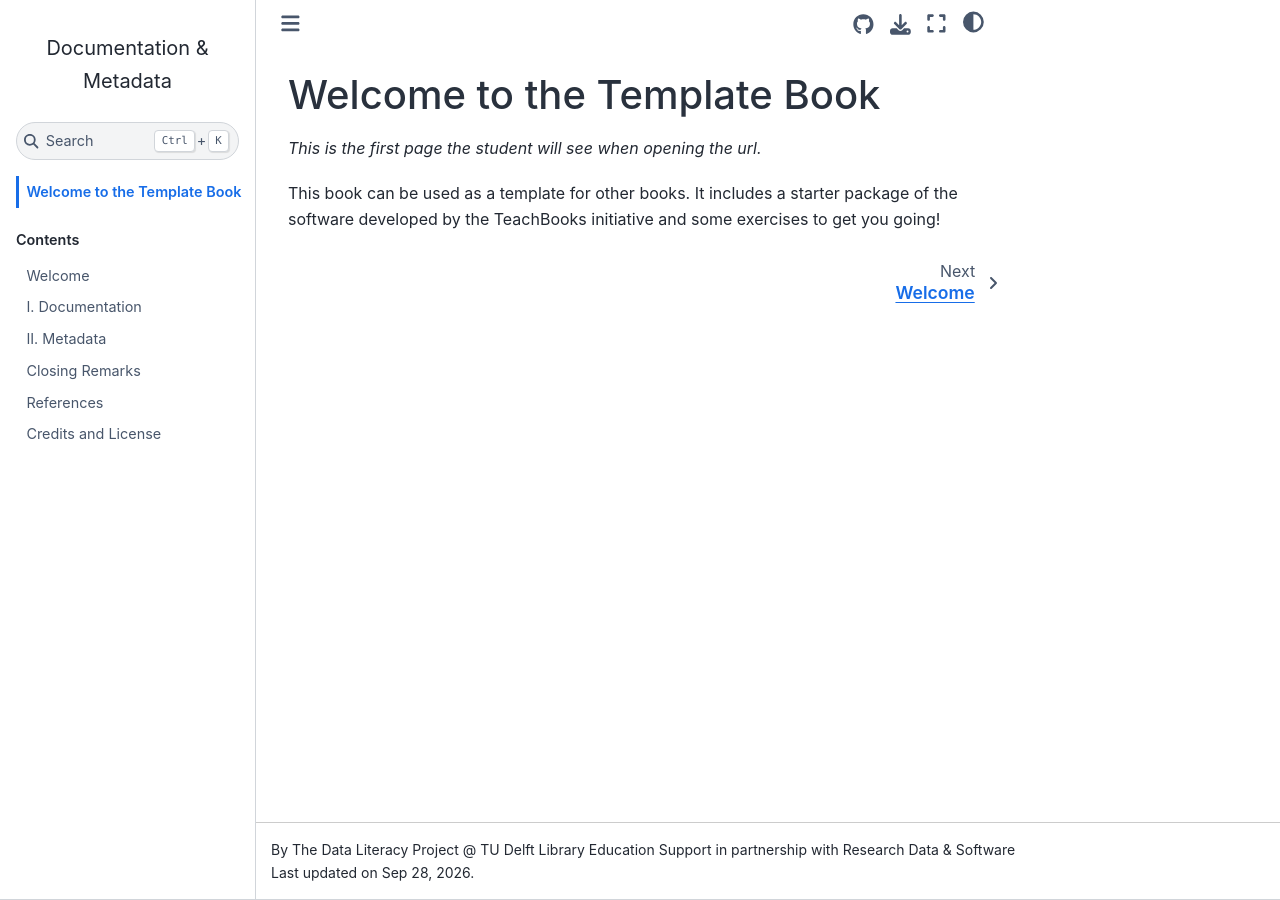
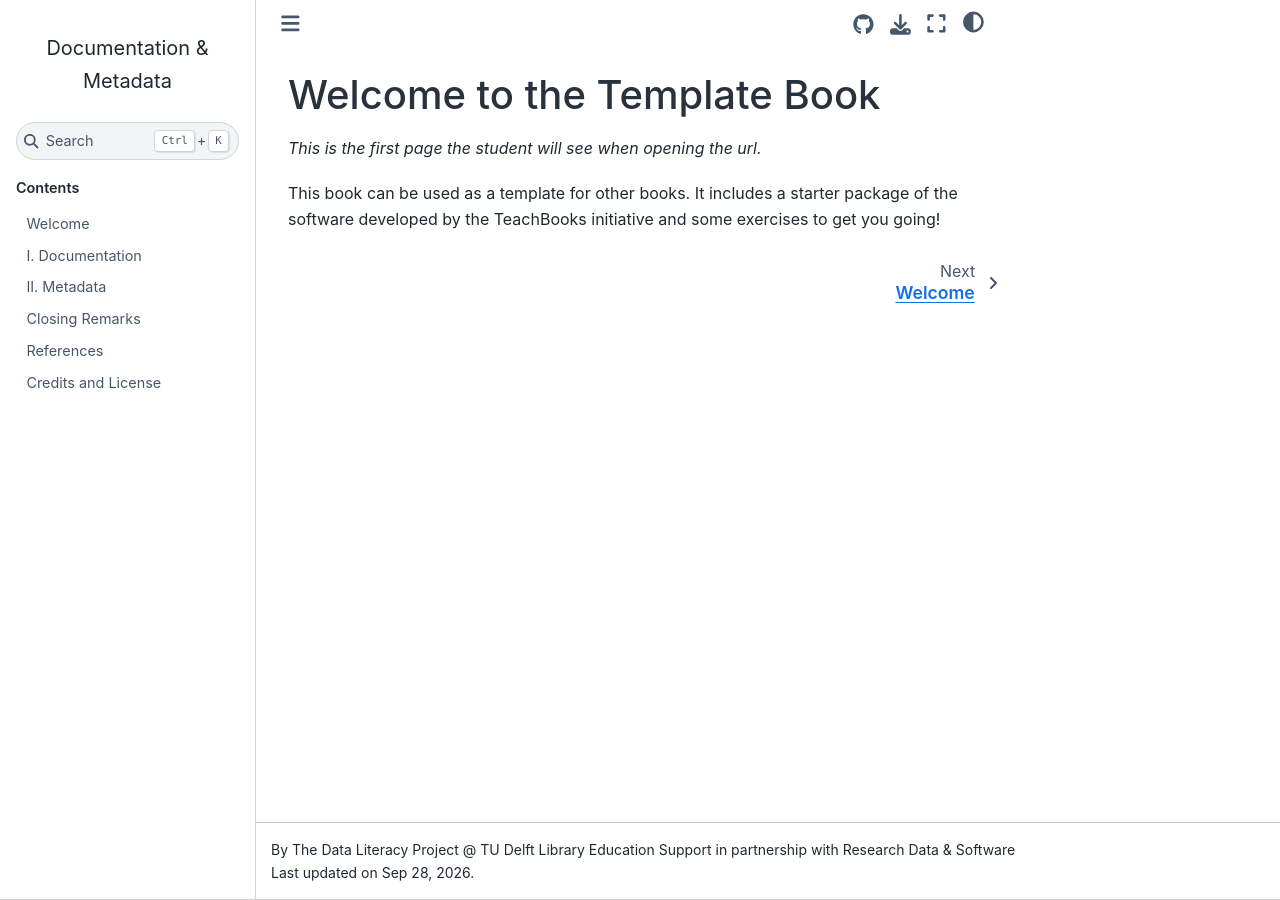
Before and after one commit to tu-delft-library/Documentation_and_Metadata, a Jupyter Book: the page built from book/home.md, in a window 1280 px wide. Built offline with Jupyter Book 1.0.4 settings and Sphinx 7.4.7 and the Sphinx Book theme 1.1.4, drawn with Linux system fonts in a browser that asks for light colours; comment, search, counter and statistics services are not loaded.

Commit message:
Update _config.yml

```diff
--- a/book/_config.yml
+++ b/book/_config.yml
@@ -29,11 +29,11 @@ sphinx:                                              # Options passed on to the
     #html_favicon:                                   # Default value not shown (line can be removed), allows to add your own favicon (disabling of TU Delft favicon is required), configuration part of Sphinx (https://www.sphinx-doc.org/en/master/index.html)
     html_baseurl: "https://oit.tudelft.nl>/<repo>"   # Replace this with your own URL, configuration part of Sphinx (https://www.sphinx-doc.org/en/master/index.html)
     html_theme_options:
-      home_page_in_toc: true                         # Replace with false it you don't want the landing page to be shown in the table of contents.
+      home_page_in_toc: false                         # Replace with false it you don't want the landing page to be shown in the table of contents.
       logo:
         text: Documentation & Metadata         # Replace this with your own open interactive learning material title, configuration part of Sphinx (https://www.sphinx-doc.org/en/master/index.html)
-        # image_light:  Logo_Library_black.png                             # Default value not shown (line can be removed), adds your logo for the light mode here (can be the same as image_dark) (disabling of TU Delft logo is required), configuration part of Sphinx (https://www.sphinx-doc.org/en/master/index.html)
-        # image_dark:   TUDelft_logo_white.png                             # Default value not shown (line can be removed), adds your logo for the dark mode here (can be the same as image_light) (disabling of TU Delft logo is required), configuration part of Sphinx (https://www.sphinx-doc.org/en/master/index.html)
+        # image_light:  graphics/Logo_Library_black.png                             # Default value not shown (line can be removed), adds your logo for the light mode here (can be the same as image_dark) (disabling of TU Delft logo is required), configuration part of Sphinx (https://www.sphinx-doc.org/en/master/index.html)
+        # image_dark:  graphics/TUDelft_logo_white.png                             # Default value not shown (line can be removed), adds your logo for the dark mode here (can be the same as image_light) (disabling of TU Delft logo is required), configuration part of Sphinx (https://www.sphinx-doc.org/en/master/index.html)
       repository_url: "https://github.com/tu-delft-library/Documentation_and_Metadata" # Add your own repo URL here, configuration part of JupyterBook v1 (https://jupyterbook.org/en/stable/customize/config.html)
       path_to_docs:          "book"                  # Required for edit_page_button, should be book if you're using TeachBooks package (https://github.com/TeachBooks/TeachBooks) or the TeachBooks deploy book workflow (https://teachbooks.io/manual/external/deploy-book-workflow/README.html), configuration part of Jupyterbook v1 (https://jupyterbook.org/en/stable/customize/config.html)
       repository_branch:     "main"                  # Replace when you change the name of your published branch (required for edit_page_button), configuration part of Jupyterbook v1 (https://jupyterbook.org/en/stable/customize/config.html)
```
